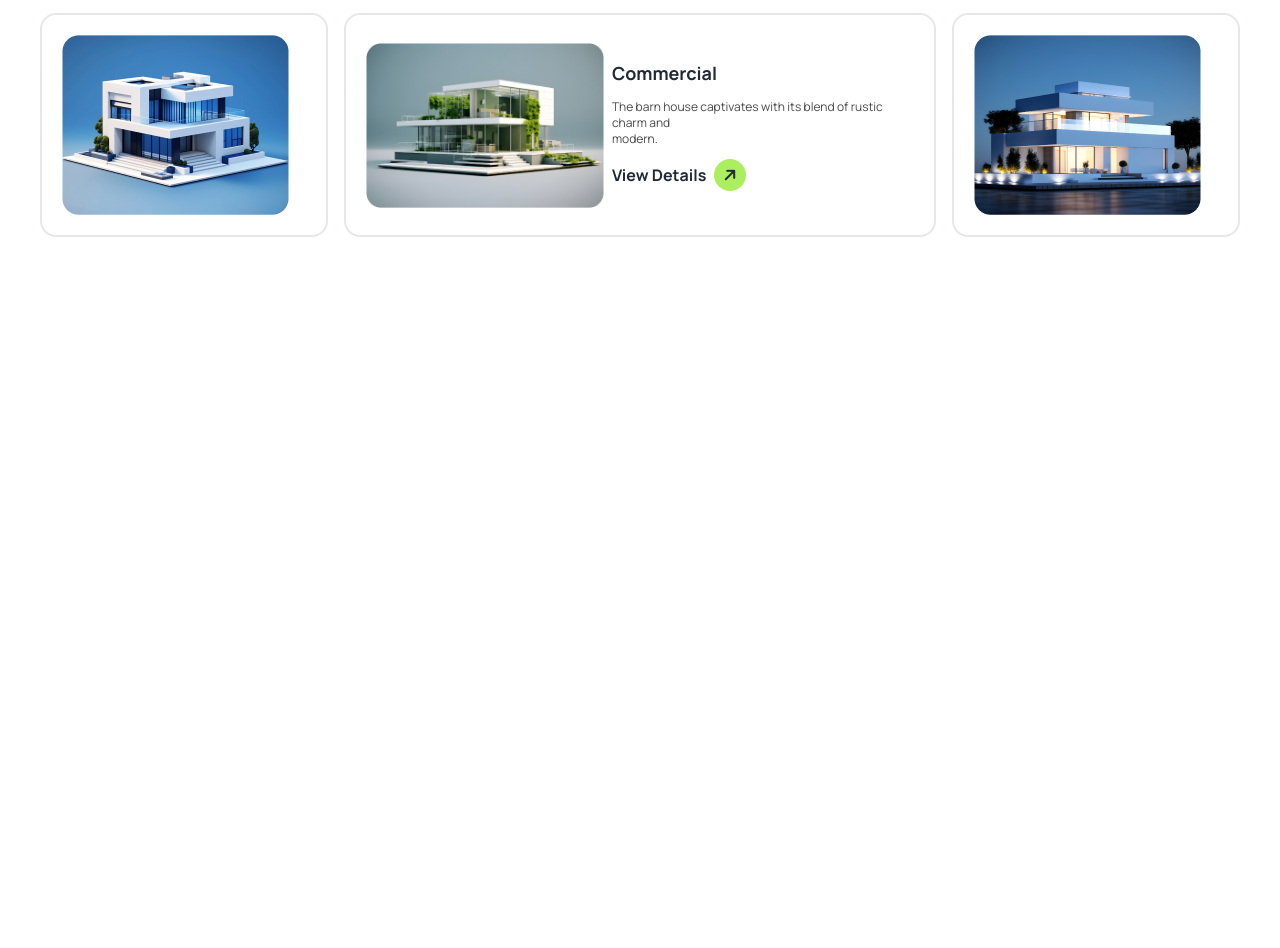
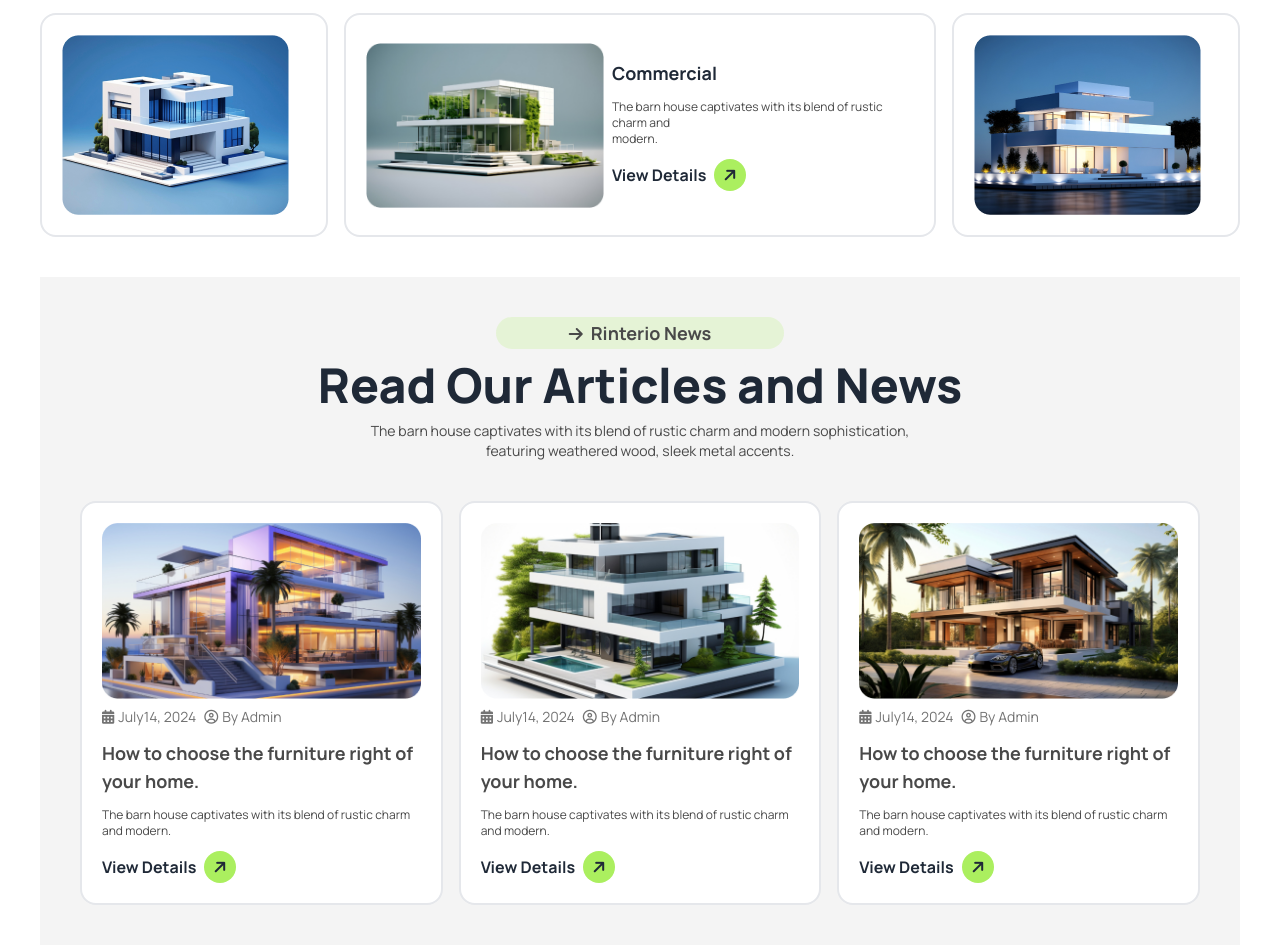
Before and after one commit to shemanto27/assignment-3-taiwindcss, a plain HTML site: page index.html in a window 1280 px wide. Shown: the part 2328-3276 px from the top of the page. Before the commit the page ends 2605 px from the top, so only its background shows below. Drawn offline with nearby package versions, Linux system fonts and the light colour scheme.

Commit message:
article section done

```diff
--- a/index.html
+++ b/index.html
@@ -244,9 +244,74 @@
 
                 </div>
             </div>
+        </section>
+
+        <!--------------- Article and News Section------------- -->
+        <section  class="bg-[#f4f4f4] m-10 p-10">
+            <!-- Section Container -->
+            <div class="space-y-10 text-center">
+                <!-- writings -->
+                <div class="space-y-3">
+                    <button class="rounded-full bg-[#ABEF5F33] h-8 w-72 space-x-2 text-[#494949]"><i class="fa-solid fa-arrow-right"></i><span class="text-lg font-bold">Rinterio News</span></button>
+                    <h1 class="text-5xl font-extrabold">Read Our Articles and News</h1>
+                    <p class="text-sm text-[#494949]">The barn house captivates with its blend of rustic charm and modern sophistication, <br>featuring weathered wood, sleek metal accents.</p>
+                </div>
+
+                <!-- Grid Card -->
+                <div class="grid grid-cols-1 md:grid-cols-2 lg:grid-cols-3 gap-4">
+                    <!-- card-1 -->
+                    <div class="flex flex-col justify-start items-center border-solid border-2 rounded-2xl gap-2 p-5 bg-white">
+                        <!-- Image -->
+                        <div class=""><img src="./assets/article1.png" alt="" class="object-contain"></div>
+                        <!-- Text -->
+                        <div class="text-start space-y-3">
+                            <!-- Date and Publisher -->
+                            <div class="text-[#737373] flex items-center gap-2 text-sm">
+                                <div class="flex items-center justify-center gap-1"><i class="fa-solid fa-calendar-days"></i><p>July14, 2024</p></div>
+                                <div class="flex items-center justify-center gap-1"><i class="fa-regular fa-circle-user"></i><p>By Admin</p></div>
+                            </div>
+                            <h6 class="text-lg font-bold text-[#494949]">How to choose the furniture right  of your home.</h6>
+                            <p class="text-xs text-[#494949]">The barn house captivates with its blend of rustic charm <br>and modern.</p>
+                            <a href="#" class="text-base font-bold flex justify-start items-center gap-2">View Details<div class="bg-color-primary rounded-full w-8 h-8 flex items-center justify-center"><i class="fa-solid fa-arrow-right p-1 -rotate-45"></i></div></a>
+                        </div>
+                    </div>
+
+                    <!-- card-2 -->
+                    <div class="flex flex-col justify-start items-center border-solid border-2 rounded-2xl gap-2 p-5 bg-white">
+                        <!-- Image -->
+                        <div class=""><img src="./assets/article2.png" alt="" class="object-contain"></div>
+                        <!-- Text -->
+                        <div class="text-start space-y-3">
+                            <!-- Date and Publisher -->
+                            <div class="text-[#737373] flex items-center gap-2 text-sm">
+                                <div class="flex items-center justify-center gap-1"><i class="fa-solid fa-calendar-days"></i><p>July14, 2024</p></div>
+                                <div class="flex items-center justify-center gap-1"><i class="fa-regular fa-circle-user"></i><p>By Admin</p></div>
+                            </div>
+                            <h6 class="text-lg font-bold text-[#494949]">How to choose the furniture right  of your home.</h6>
+                            <p class="text-xs text-[#494949]">The barn house captivates with its blend of rustic charm <br>and modern.</p>
+                            <a href="#" class="text-base font-bold flex justify-start items-center gap-2">View Details<div class="bg-color-primary rounded-full w-8 h-8 flex items-center justify-center"><i class="fa-solid fa-arrow-right p-1 -rotate-45"></i></div></a>
+                        </div>
+                    </div>
+
+                    <!-- card-3 -->
+                    <div class="flex flex-col justify-start items-center border-solid border-2 rounded-2xl gap-2 p-5 bg-white">
+                        <!-- Image -->
+                        <div class=""><img src="./assets/article3.png" alt="" class="object-contain"></div>
+                        <!-- Text -->
+                        <div class="text-start space-y-3">
+                            <!-- Date and Publisher -->
+                            <div class="text-[#737373] flex items-center gap-2 text-sm">
+                                <div class="flex items-center justify-center gap-1"><i class="fa-solid fa-calendar-days"></i><p>July14, 2024</p></div>
+                                <div class="flex items-center justify-center gap-1"><i class="fa-regular fa-circle-user"></i><p>By Admin</p></div>
+                            </div>
+                            <h6 class="text-lg font-bold text-[#494949]">How to choose the furniture right  of your home.</h6>
+                            <p class="text-xs text-[#494949]">The barn house captivates with its blend of rustic charm <br>and modern.</p>
+                            <a href="#" class="text-base font-bold flex justify-start items-center gap-2">View Details<div class="bg-color-primary rounded-full w-8 h-8 flex items-center justify-center"><i class="fa-solid fa-arrow-right p-1 -rotate-45"></i></div></a>
+                        </div>
+                    </div>
+                </div>
+            </div>
             </section>
-
-        </section>
     </main>
 
     <!-- Footer -->
```
